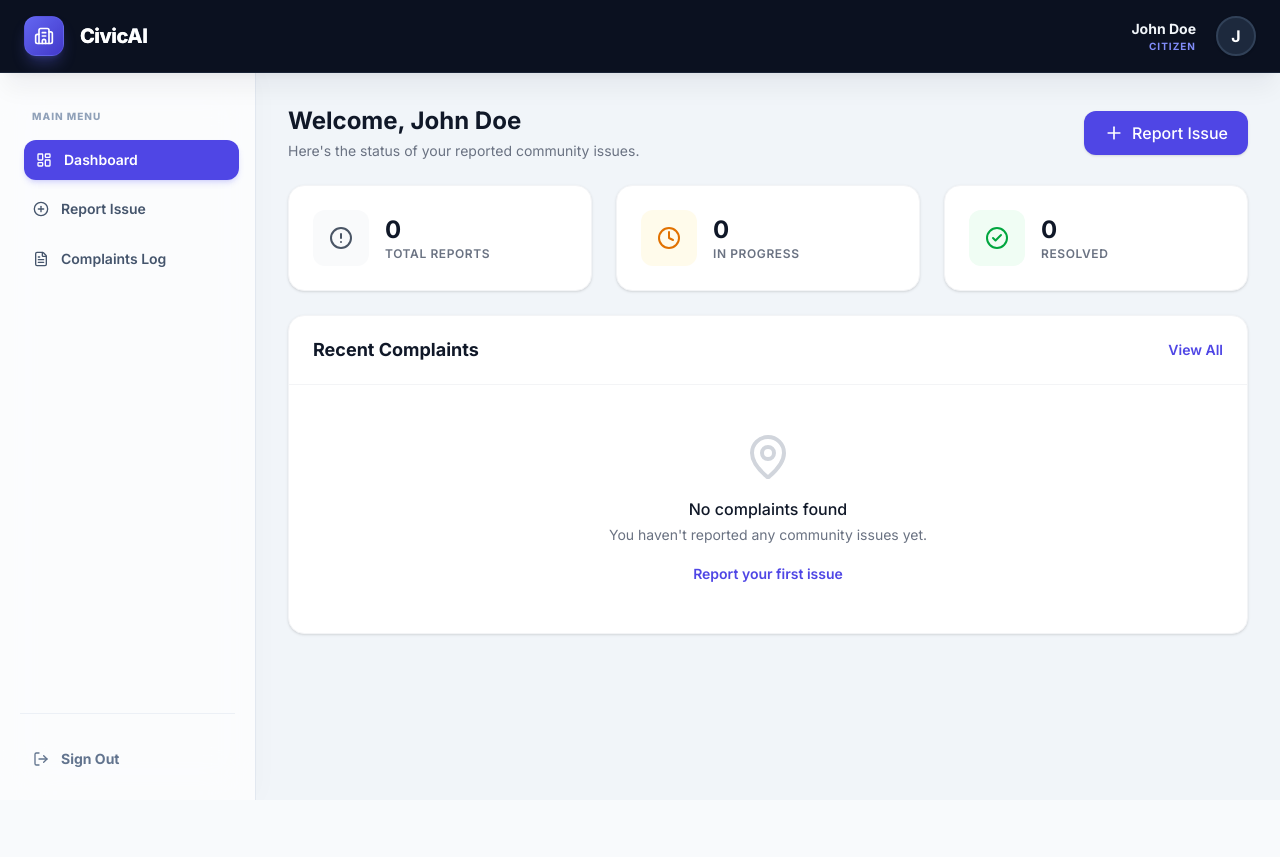
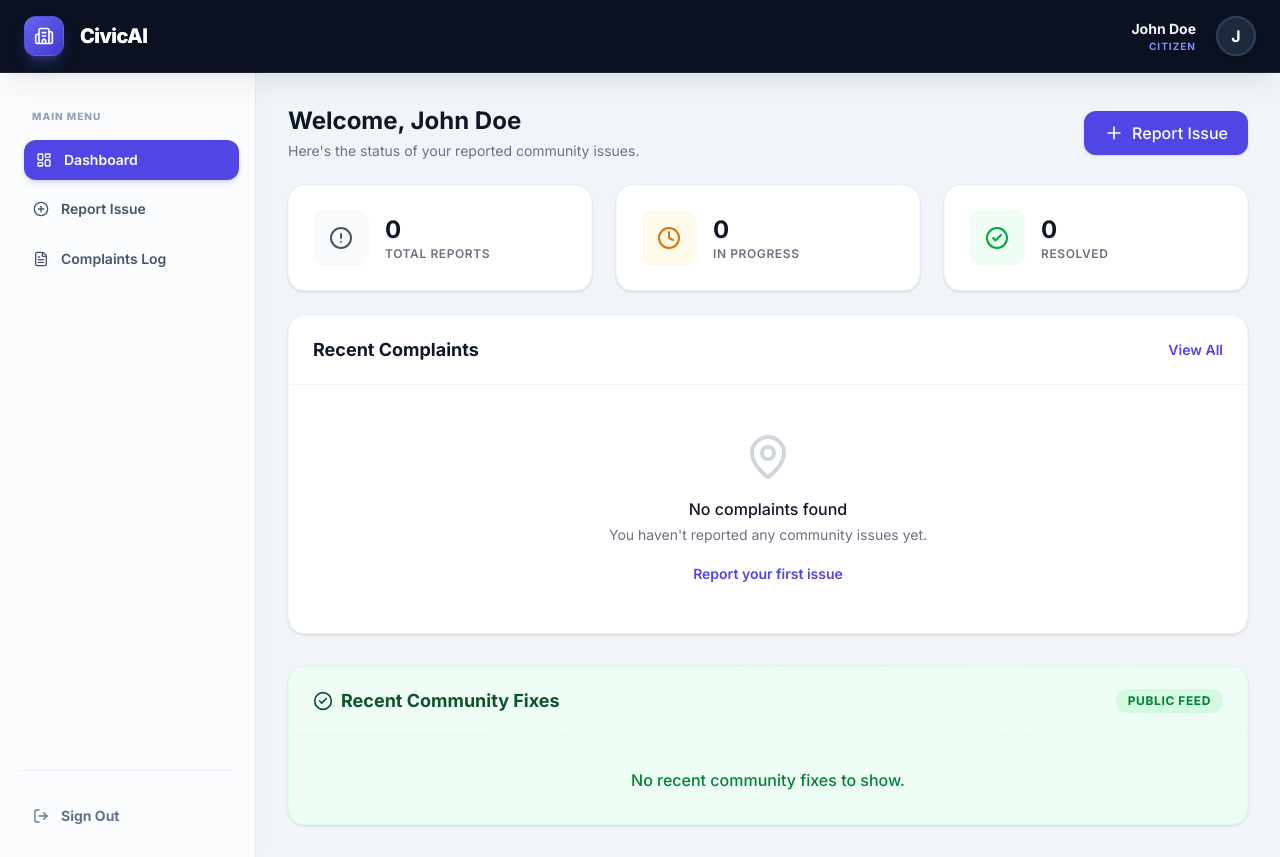
Before and after one commit to Saikiran-12345/AI-Powered-Community-Problem-Detection-Resolution-Platform, a React (Vite) app in the folder frontend/: page /login in a window 1280 px wide. Both pictures are taken after a click on the button "Citizen". Before the commit the page ends 800 px from the top, so only its background shows below. Built offline with nearby package versions, Linux system fonts and the light colour scheme.

Commit message:
feat: implement high-value enterprise features including raw CSV Data Export for Officers and a Public Community Fixes Feed for Citizens

```diff
--- a/frontend/src/pages/citizen/CitizenDashboard.tsx
+++ b/frontend/src/pages/citizen/CitizenDashboard.tsx
@@ -9,10 +9,13 @@ export const CitizenDashboard = () => {
   const { user } = useAuth();
   const navigate = useNavigate();
   const [complaints, setComplaints] = useState<Complaint[]>([]);
+  const [communityFixes, setCommunityFixes] = useState<Complaint[]>([]);
 
   const loadData = () => {
     if (user) {
       setComplaints(complaintService.getByCitizen(user.id));
+      const all = complaintService.getAll();
+      setCommunityFixes(all.filter(c => c.status === 'RESOLVED' && c.citizenId !== user.id));
     }
   };
 
@@ -100,7 +103,37 @@ export const CitizenDashboard = () => {
              ))
           )}
         </div>
+
+      </div>
+
+      <div className="bg-gradient-to-br from-green-50 to-emerald-50 rounded-2xl border border-green-100 shadow-sm overflow-hidden mt-8">
+        <div className="px-6 py-5 border-b border-green-100/50 flex items-center justify-between">
+          <h2 className="text-lg font-bold text-green-900 flex items-center gap-2">
+            <CheckCircle2 className="w-5 h-5" /> Recent Community Fixes
+          </h2>
+          <span className="text-xs font-bold text-green-700 bg-green-200/50 px-3 py-1 rounded-full uppercase tracking-wider">Public Feed</span>
+        </div>
+        <div className="divide-y divide-green-100/50">
+          {communityFixes.length === 0 ? (
+             <div className="p-8 text-center text-green-700 font-medium">No recent community fixes to show.</div>
+          ) : (
+             communityFixes.sort((a, b) => new Date(b.dateReported).getTime() - new Date(a.dateReported).getTime()).slice(0, 3).map(c => (
+               <div key={c.id} className="p-6 bg-white/40 hover:bg-white/60 transition-colors">
+                 <div className="flex items-start justify-between">
+                   <div>
+                     <h3 className="font-bold text-gray-900">{c.title}</h3>
+                     <p className="text-sm text-green-800 flex items-center gap-1 mt-1 font-medium"><MapPin className="w-4 h-4"/> {c.location}</p>
+                   </div>
+                   <div className="text-right">
+                     <span className="px-2.5 py-1 text-[10px] font-bold rounded-full bg-green-200 text-green-800">RESOLVED</span>
+                   </div>
+                 </div>
+               </div>
+             ))
+          )}
+        </div>
       </div>
     </div>
+
   );
 };
--- a/frontend/src/pages/officer/OfficerComplaintsLog.tsx
+++ b/frontend/src/pages/officer/OfficerComplaintsLog.tsx
@@ -1,7 +1,7 @@
 import React, { useEffect, useState, useMemo } from 'react';
 import { complaintService } from '../../services/complaintService';
 import type { Complaint } from '../../types/complaints';
-import { FileText, Search, Filter, ArrowUpDown } from 'lucide-react';
+import { FileText, Search, Filter, ArrowUpDown, Download } from 'lucide-react';
 import { useNavigate } from 'react-router-dom';
 
 type SortField = 'id' | 'date' | 'title' | 'status' | 'priority';
@@ -64,6 +64,26 @@ export const OfficerComplaintsLog = () => {
     });
   }, [complaints, searchTerm, sortField, sortDirection]);
 
+
+  const handleExport = () => {
+    const headers = ['ID', 'Date', 'Category', 'Title', 'Status', 'Priority Score', 'Location'];
+    const rows = processedComplaints.map(c => [
+      c.id,
+      new Date(c.dateReported).toLocaleDateString(),
+      c.category,
+      `"${(c.title || '').replace(/"/g, '""')}"`,
+      c.status,
+      c.aiAnalysis?.priorityScore || '0',
+      `"${(c.location || '').replace(/"/g, '""')}"`
+    ]);
+    const csvContent = [headers.join(','), ...rows.map(r => r.join(','))].join('\n');
+    const blob = new Blob([csvContent], { type: 'text/csv;charset=utf-8;' });
+    const link = document.createElement('a');
+    link.href = URL.createObjectURL(blob);
+    link.download = `civic_data_export.csv`;
+    link.click();
+  };
+
   const Th = ({ field, label }: { field: SortField, label: string }) => (
     <th
       onClick={() => handleSort(field)}
@@ -97,6 +117,11 @@ export const OfficerComplaintsLog = () => {
           <button className="flex items-center gap-2 bg-white border border-gray-200 text-gray-700 px-4 py-2.5 rounded-xl text-sm font-semibold hover:bg-gray-50 transition-colors shadow-sm active:scale-95 cursor-pointer">
             <Filter className="w-4 h-4" /> Filter
           </button>
+
+          <button onClick={handleExport} className="flex items-center gap-2 bg-gray-900 text-white px-4 py-2.5 rounded-xl text-sm font-semibold hover:bg-gray-800 transition-colors shadow-sm active:scale-95 cursor-pointer">
+            <Download className="w-4 h-4" /> Export CSV
+          </button>
+
         </div>
       </div>
 
```
